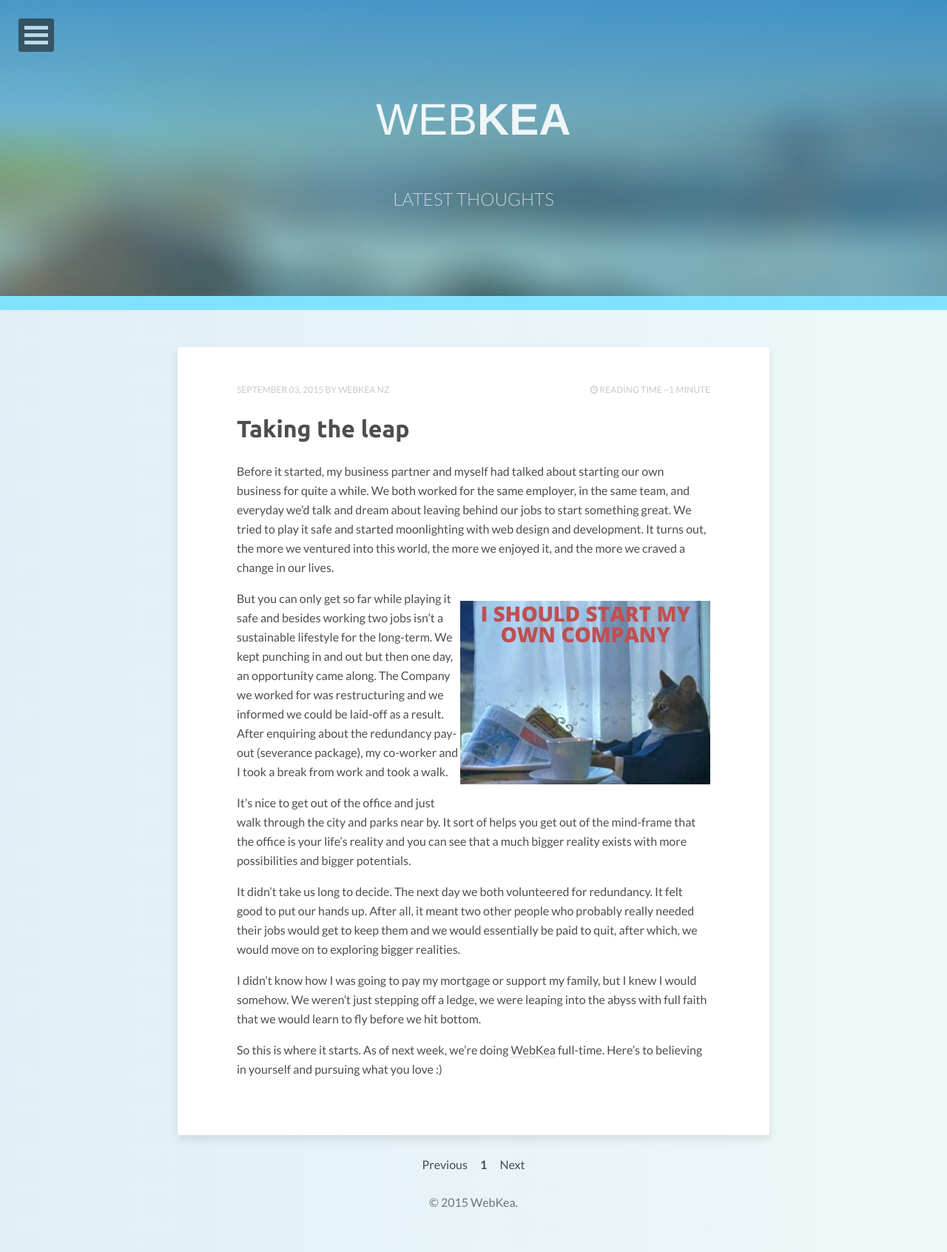
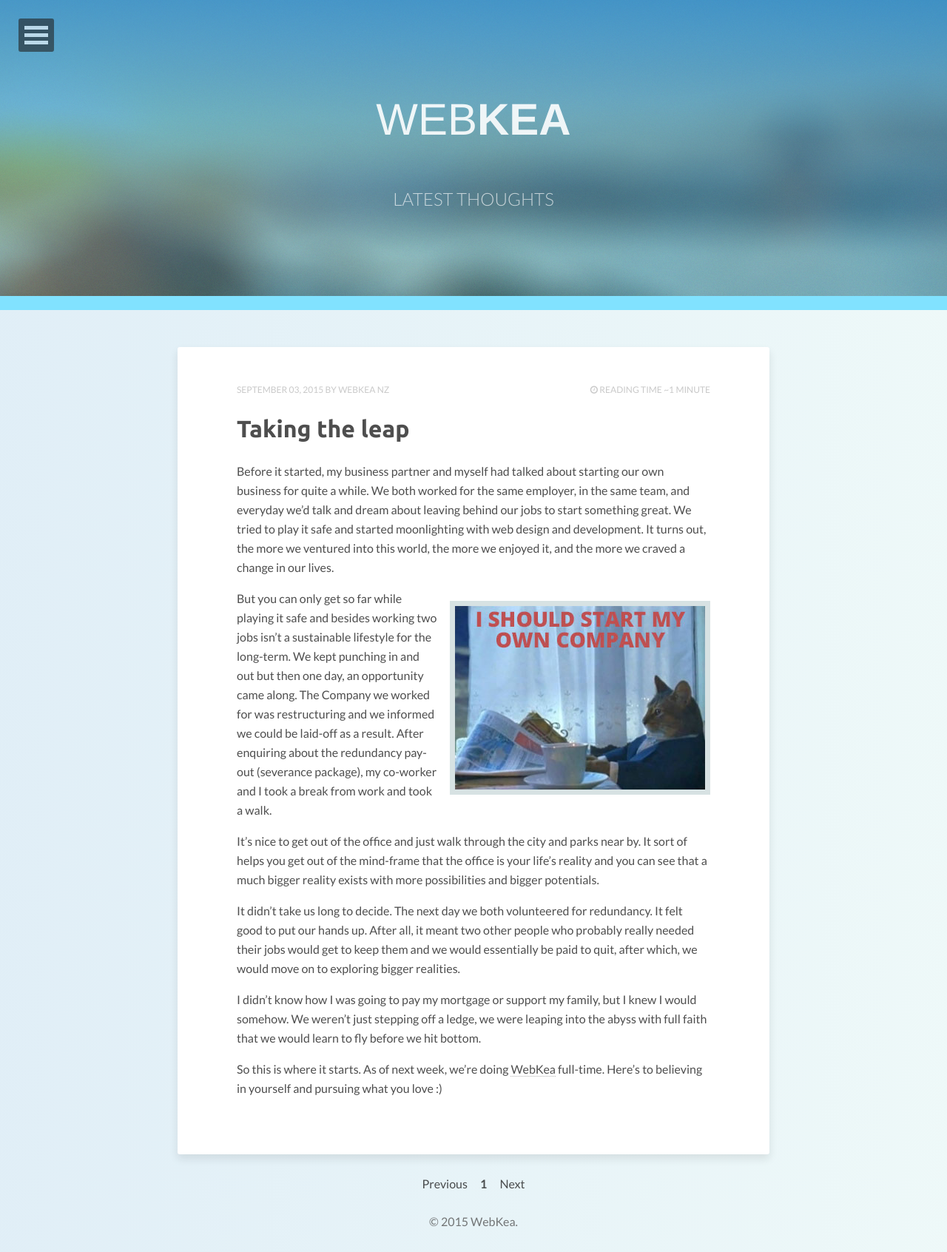
Before and after one commit to webkea/blog, a Jekyll site: the page built from index.html, in a window 1280 px wide. Shown: the whole page at 74% size. Built offline with Jekyll 4.4.1, drawn with Linux system fonts in a browser that asks for light colours; nearby versions of some CDN libraries; the list of posts is cut into pages by our own code; before the commit the page ends 1666 px from its top, so only the background shows below that.

Commit message:
updates image borders and margin

```diff
--- a/_sass/_page.scss
+++ b/_sass/_page.scss
@@ -16,6 +16,14 @@ body {
 	}
 }
 .entry-content {
+	.image-right-border {
+		margin-left: 1rem !important;
+		border: solid 7px #D7E2E3 !important;
+	}
+	.image-left-border {
+		margin-right: 1rem !important;
+		border: solid 7px #D7E2E3 !important;
+	}
 	@include font-size(16);
 	// Dotted line underlines for links
 	p > a,
--- a/_sass/_site.scss
+++ b/_sass/_site.scss
@@ -22,15 +22,22 @@
 .image-left {
 	float: none;
 	@media #{$medium} {
+		margin-right: 1rem;
 		float: left;
 	}
 }
 .image-right {
 	float: none;
 	@media #{$medium} {
+		margin-left: 1rem;
 		float: right;
 	}
 }
+.image-right, .image-left {
+	border: solid 7px #D7E2E3;
+}
+
+
 .unstyled-list {
 	list-style: none;
 	margin-left: 0;
@@ -49,6 +56,7 @@
 	}
 }
 
+
 // Global Transition
 // ---------------------------------------------------
 b, i, strong, em, blockquote, p, q, span, figure, img, h1, h2, header, input, a {
```
Also changed, not shown: assets/css/main.scss (+0 -9 lines), _posts/2015-09-03-new-post-title.md (renamed from _posts/2015-09-03-new-post-title.markdown), 1 other file.
